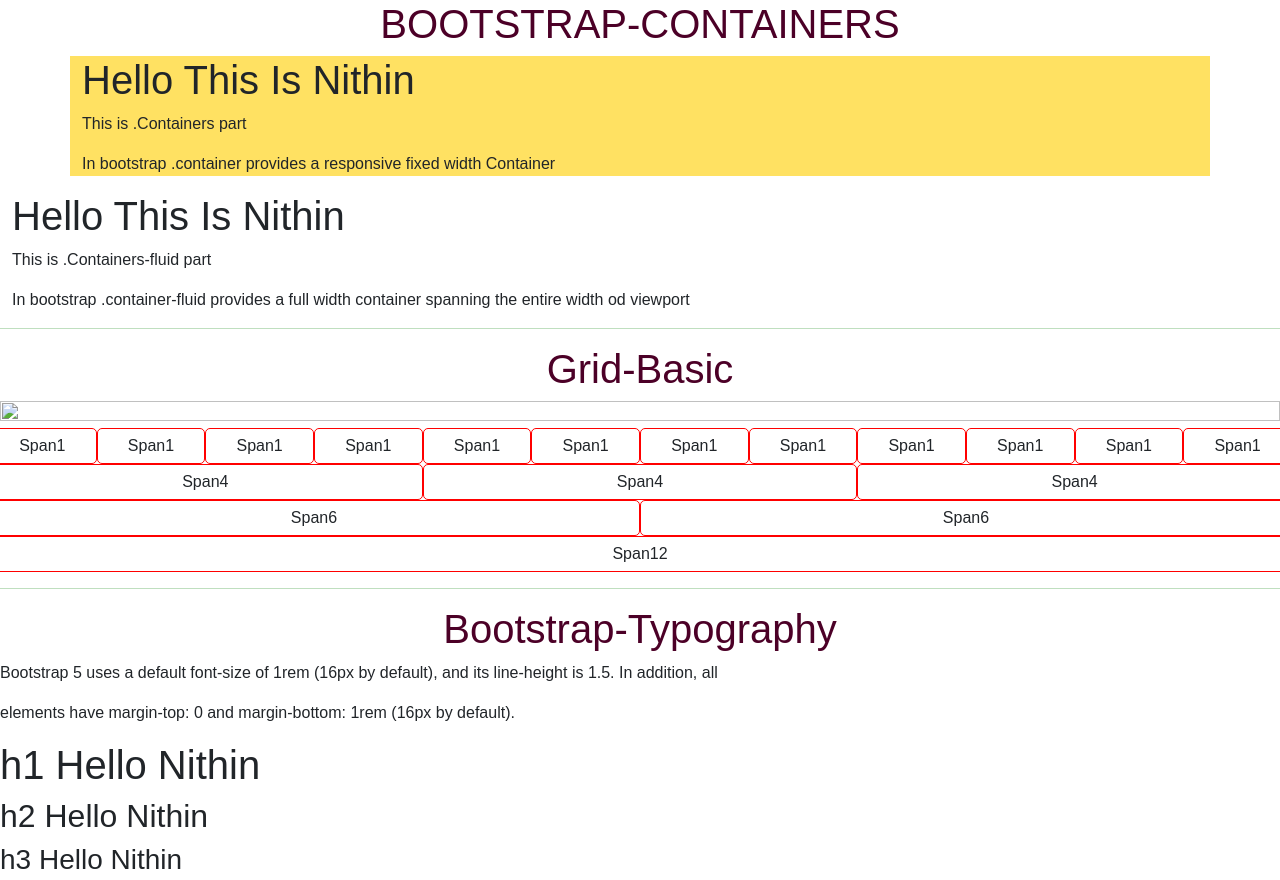
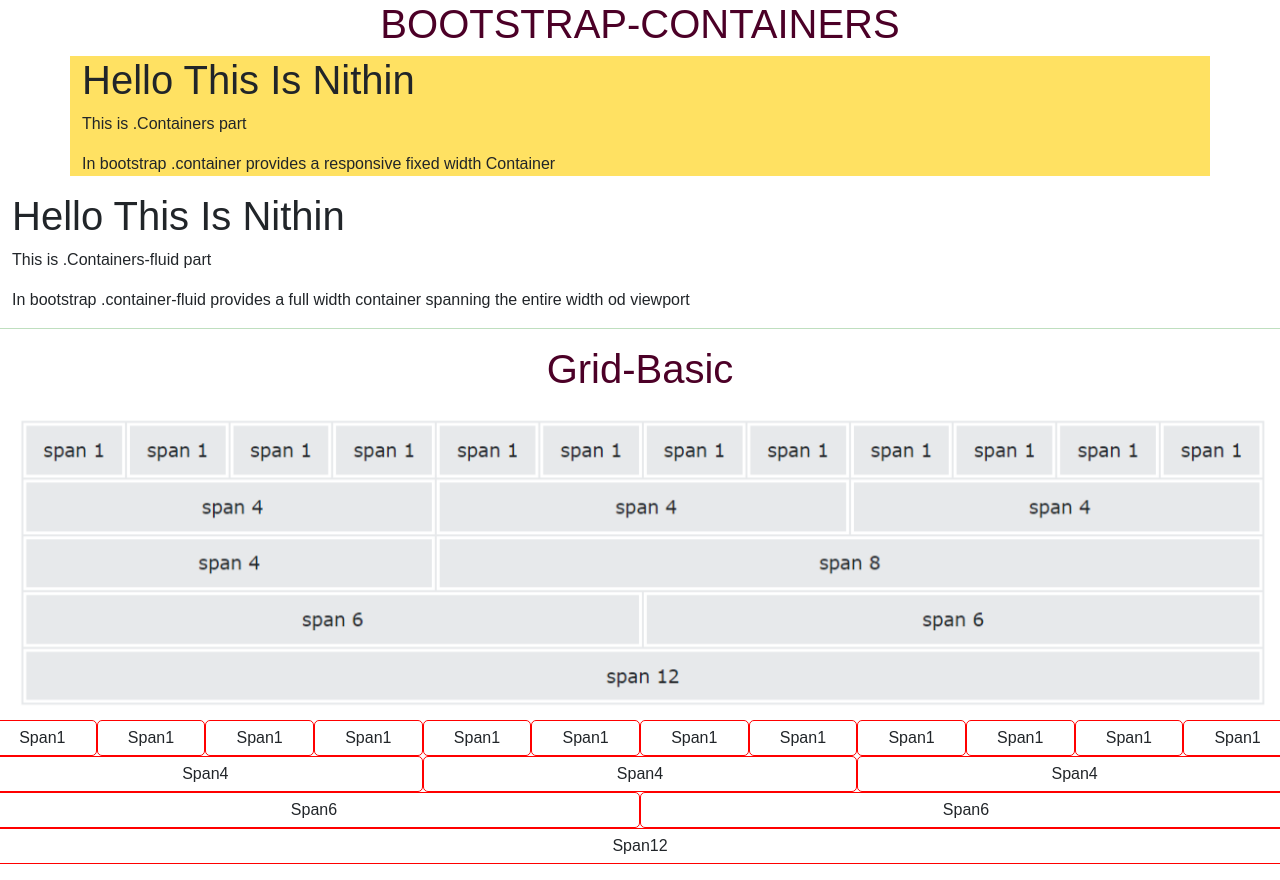
Before and after one commit to jknithin36/bootstrap-practice, a plain HTML site: page index.html in a window 1280 px wide. Shown: the top 880 px of the page. Drawn offline with nearby package versions, Linux system fonts and the light colour scheme; files whose address does not match are found by name; a web font is replaced by a local one.

Commit message:
Update index.html

```diff
--- a/index.html
+++ b/index.html
@@ -36,7 +36,7 @@
   <!-------GRID-Basic-------------------------------------------------------------------->
   <section id="Grid-basic">
     <h1 class="con">Grid-Basic</h1>
-    <img class="grid-image" src="images/grid-basic.png" alt="">
+    <img class="grid-image" src="grid-basic.png" alt="">
     <div class="row">
       <div class="den col-sm-1">Span1</div>
       <div class="den col-sm-1">Span1</div>
```
